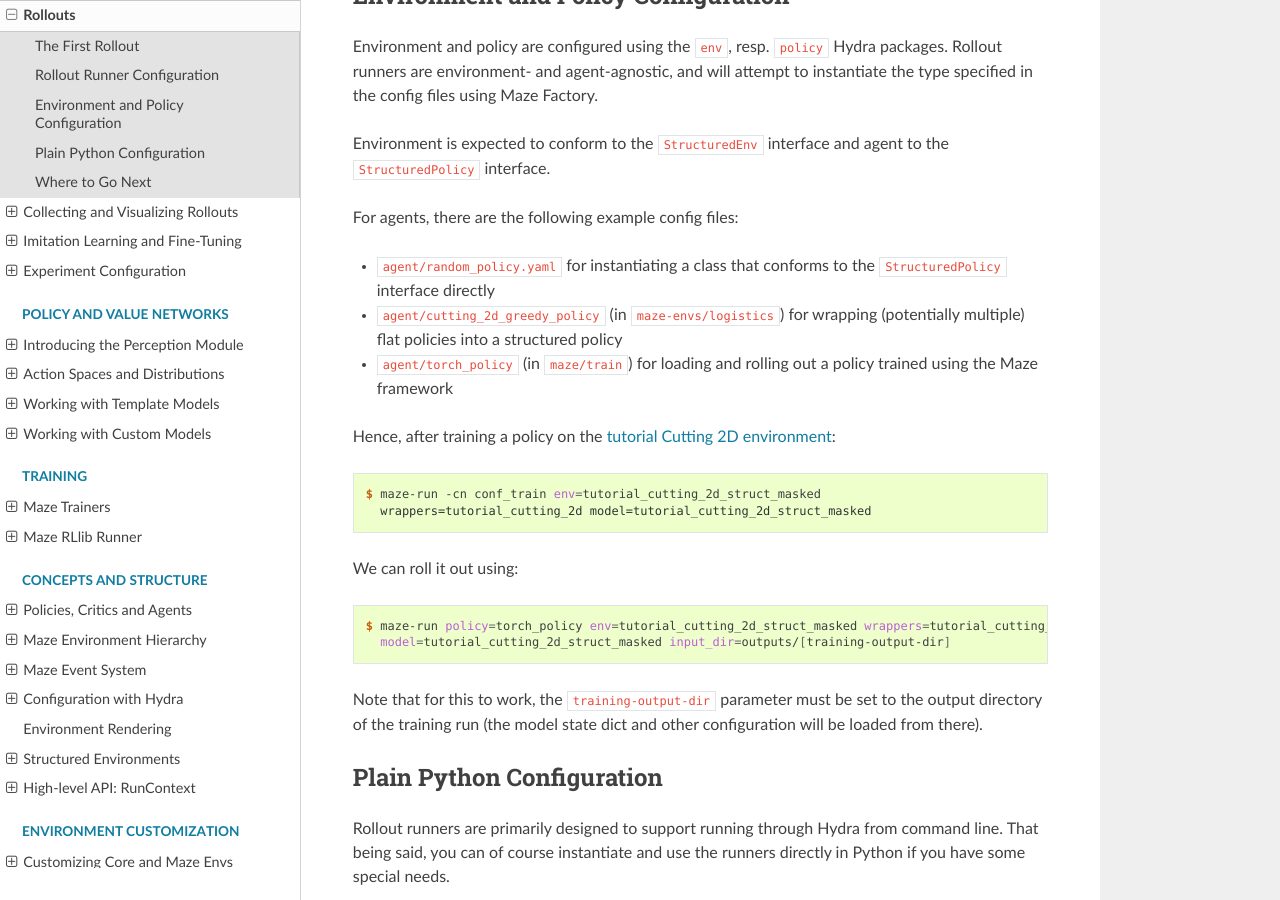
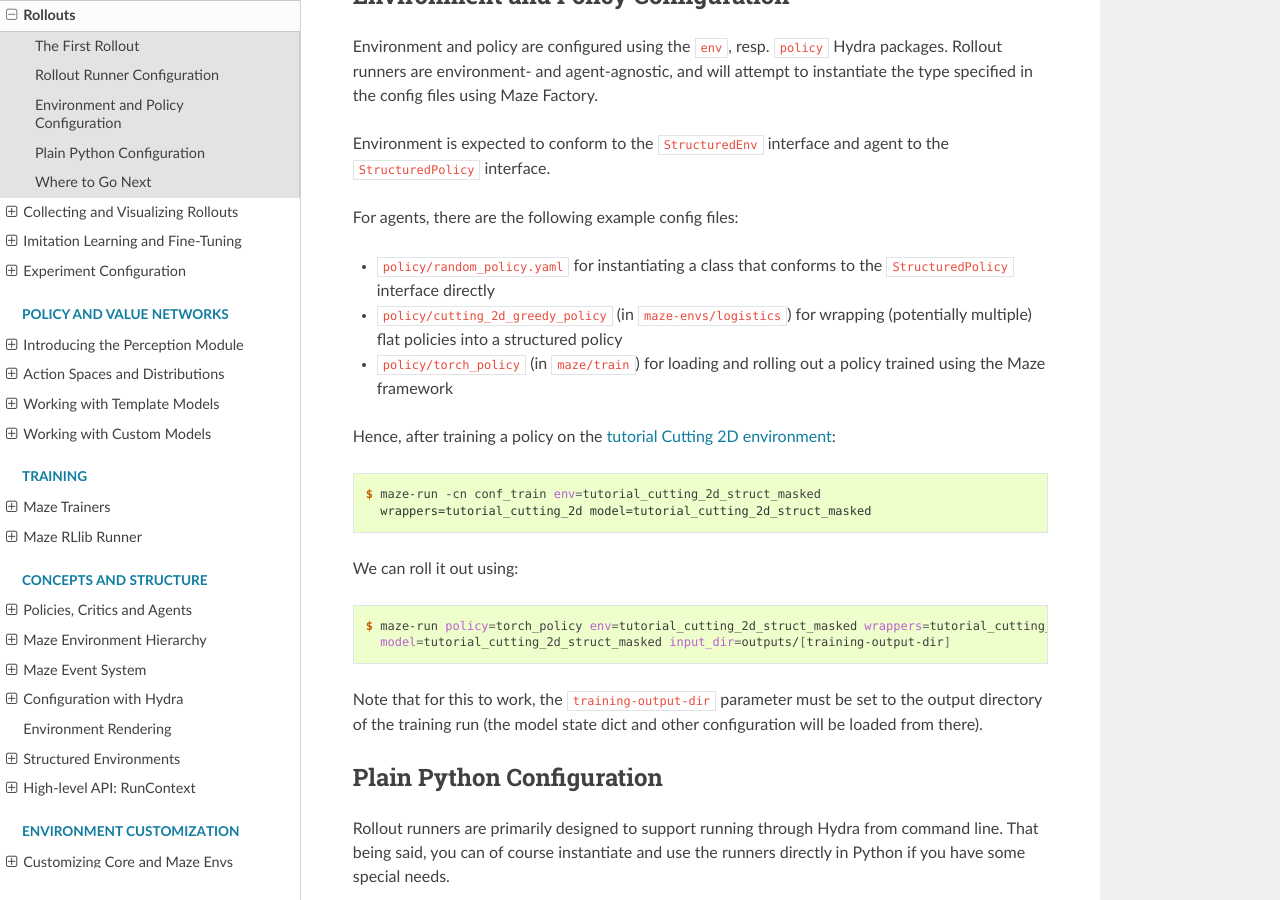
Before and after one commit to enlite-ai/maze, a Sphinx documentation site: the page built from docs/source/workflow/rollouts.rst, in a window 1280 px wide and 900 px high, scrolled down 2643 px. Built offline with Sphinx 7.4.7 and the Read the Docs theme 2.0.0, drawn with Linux system fonts in a browser that asks for light colours; some of the changed text lies outside the part shown.

Commit message:
RL-682: Minor documentation update
Fix some inconsistencies between the documentation and the actual
implementation
Fix some minor typos

(Issue RL-682 - Refactor MCTS policy params)

```diff
--- a/docs/source/concepts_and_structure/run_context_overview.rst
+++ b/docs/source/concepts_and_structure/run_context_overview.rst
@@ -10,7 +10,7 @@
 
 Maze :ref:`utilizes Hydra <hydra>` to facilitate a powerful configuration mechanism boosting developers' flexibility in their creation of reinforcement learning projects. Hydra however is geared towards command line usage, so these benefits are not accessible when working with individual Maze components (like :class:`~maze.train.trainers.common.trainer.Trainer`, :class:`~maze.core.wrappers.wrapper.Wrapper`, :class:`~maze.core.env.maze_env.MazeEnv`, ...) and composing them manually in Python.
 
-E.g.: It is not possible to generate components directly from the provided configuration modules. This would however be quite useful, as it allows to loads pre-configured (sets of) components. This can be exemplified by the `pixel_obs` wrapper configuration module, which defines several wrappers useful for the preprocessing, normalization and logging of such pixel space observations. Via the CLI this can be loaded trivially via :code:`... wrappers=pixel_obs ...` - yet there is no obvious way to leverage Maze' Hydra-based configuration system from within a Python script. This also affects other features, like the inability to instantiate objects from a YAML-/dict-based configuration object (which can be very convienient with increasing experiment or application complexity).
+E.g.: It is not possible to generate components directly from the provided configuration modules. This would however be quite useful, as it allows to loads pre-configured (sets of) components. This can be exemplified by the `pixel_obs` wrapper configuration module, which defines several wrappers useful for the preprocessing, normalization and logging of such pixel space observations. Via the CLI this can be loaded trivially via :code:`... wrappers=pixel_obs ...` - yet there is no obvious way to leverage Maze' Hydra-based configuration system from within a Python script. This also affects other features, like the inability to instantiate objects from a YAML-/dict-based configuration object (which can be very convenient with increasing experiment or application complexity).
 
 This motivates the introduction of :class:`~maze.api.run_context.RunContext`, a high-level API for training, rollout and evaluation. When working with Maze from within a Python script (as opposed to via the CLI with :code:`maze-run`) we highly recommend that you start with :class:`~maze.api.run_context.RunContext`: It requires very little configuration overhead to get things rolling, yet offers a lot of flexibility if you require additional configuration. While there might be cases where this is not sufficient, we expect that this would not happen too frequently.
 
@@ -26,7 +26,7 @@
 Usage
 -----
 
-This section aims to convey the principal ideas and features of :class:`~maze.api.run_context.RunContext`. For further explanation and a detailled discussion of the exposed interface as well as auxiliary components and utilities see :ref:`here <run_context_ref>`.
+This section aims to convey the principal ideas and features of :class:`~maze.api.run_context.RunContext`. For further explanation and a detailed discussion of the exposed interface as well as auxiliary components and utilities see :ref:`here <run_context_ref>`.
 
 **Initialization**
 
--- a/docs/source/workflow/rollouts.rst
+++ b/docs/source/workflow/rollouts.rst
@@ -125,11 +125,11 @@
 
 For agents, there are the following example config files:
 
-- :code:`agent/random_policy.yaml` for instantiating a class that conforms
+- :code:`policy/random_policy.yaml` for instantiating a class that conforms
   to the :code:`StructuredPolicy` interface directly
-- :code:`agent/cutting_2d_greedy_policy` (in :code:`maze-envs/logistics`) for wrapping (potentially multiple) flat
+- :code:`policy/cutting_2d_greedy_policy` (in :code:`maze-envs/logistics`) for wrapping (potentially multiple) flat
   policies into a structured policy
-- :code:`agent/torch_policy` (in :code:`maze/train`) for loading and rolling out
+- :code:`policy/torch_policy` (in :code:`maze/train`) for loading and rolling out
   a policy trained using the Maze framework
 
 Hence, after training a policy on the :ref:`tutorial Cutting 2D environment <env_from_scratch>`:
--- a/docs/source/workflow/training.rst
+++ b/docs/source/workflow/training.rst
@@ -122,7 +122,7 @@
 
 - Environment (``env`` configuration group), configuring which environment the training runs on,
   as well as customizing any other inner configuration of the environment, if available (like
-  raw piece size in 2D cuttting environment)
+  raw piece size in 2D cutting environment)
 - Training algorithm (``algorithm`` configuration group), specifying the algorithm used and configuration
   for it
 - Model (``model`` configuration group), specifying how the models for policies and (optionally) critics
```
Also changed, not shown: other parts of docs/source/workflow/rollouts.rst (+1 -1 lines), other parts of docs/source/workflow/training.rst (+1 -1 lines).
